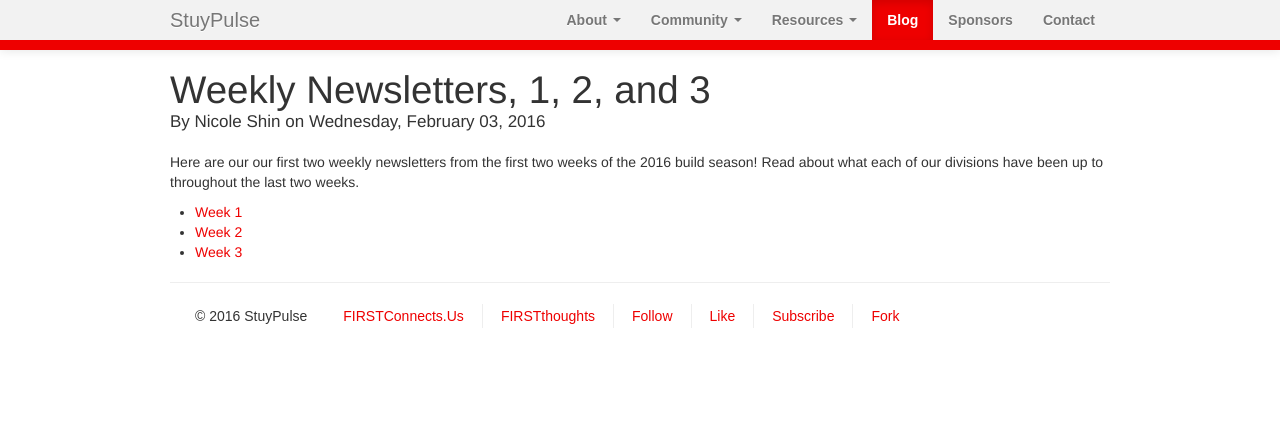
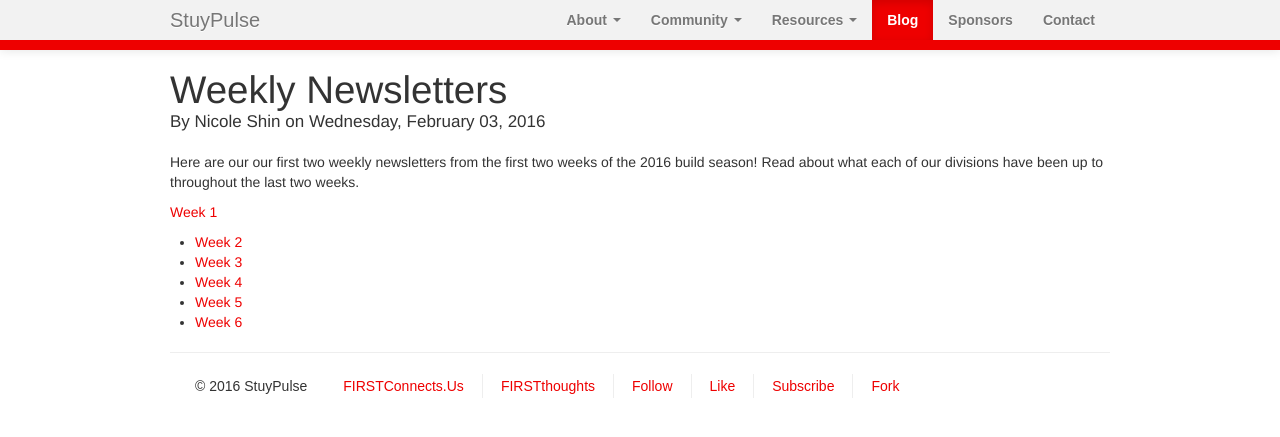
Before and after one commit to StuyPulse/team694.github.io, a Jekyll site: the page built from _posts/2016-02-03-weekly-newsletter.md, in a window 1280 px wide. Shown: the top 437 px of the page. Built offline with Jekyll 4.4.1, drawn with Linux system fonts in a browser that asks for light colours; nearby versions of some CDN libraries.

Commit message:
Update newsletters post

```diff
--- a/_posts/2016-02-03-weekly-newsletter-1-and-2.md
+++ b/_posts/2016-02-03-weekly-newsletter.md
@@ -1,9 +1,13 @@
 ---
 layout: post
-title: Weekly Newsletters, 1, 2, and 3
+title: Weekly Newsletters
 author: Nicole Shin
 ---
 Here are our our first two weekly newsletters from the first two weeks of the 2016 build season! Read about what each of our divisions have been up to throughout the last two weeks.
-- [Week 1](/downloads/newsletters/week1.pdf)
+
+[Week 1](/downloads/newsletters/week1.pdf)
 - [Week 2](/downloads/newsletters/week2.pdf)
 - [Week 3](/downloads/newsletters/week3.pdf)
+- [Week 4](/downloads/newsletters/week4.pdf)
+- [Week 5](/downloads/newsletters/week5.pdf)
+- [Week 6](/downloads/newsletters/week6.pdf)
```
Also changed, not shown: 3 other files.
